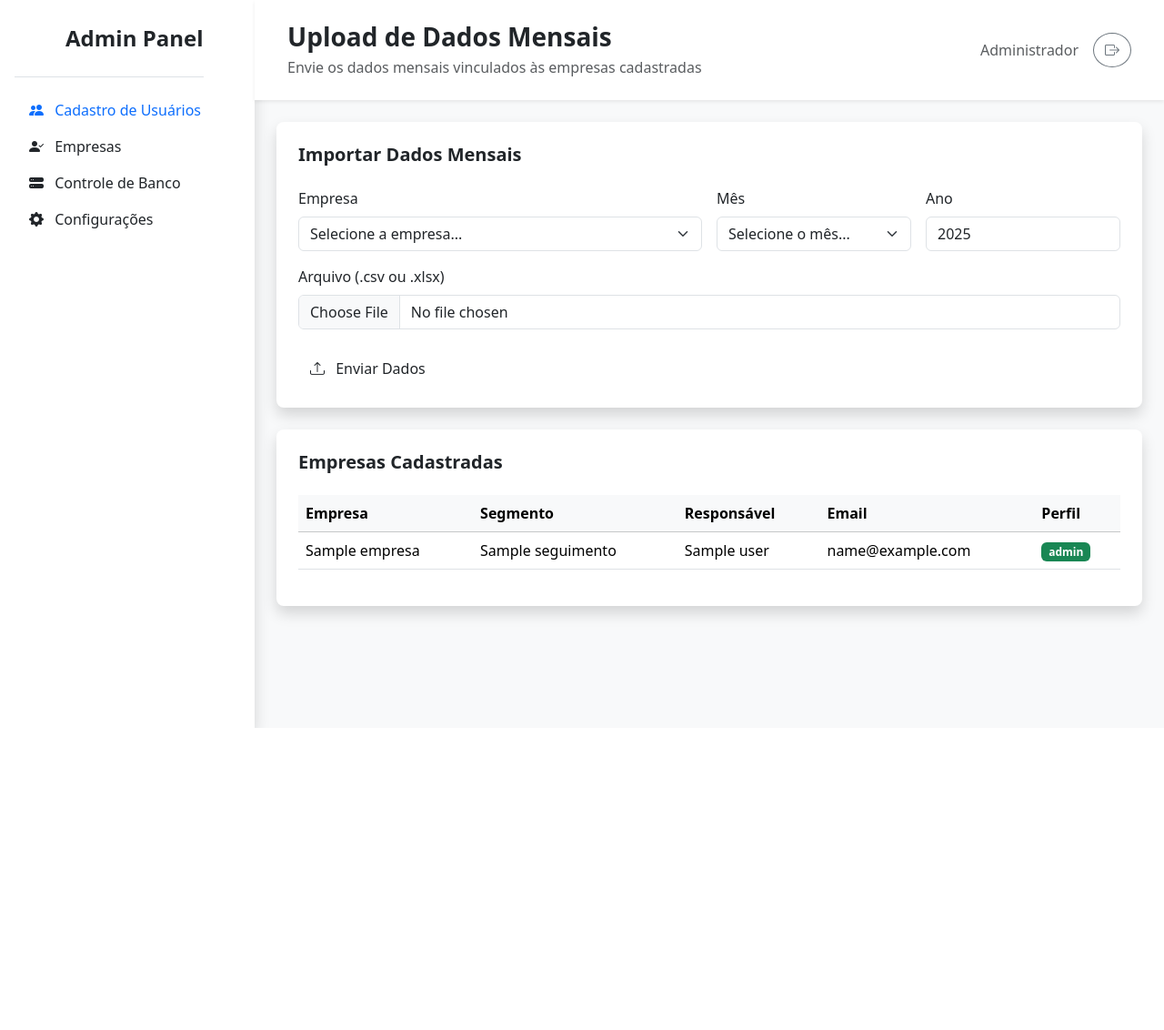
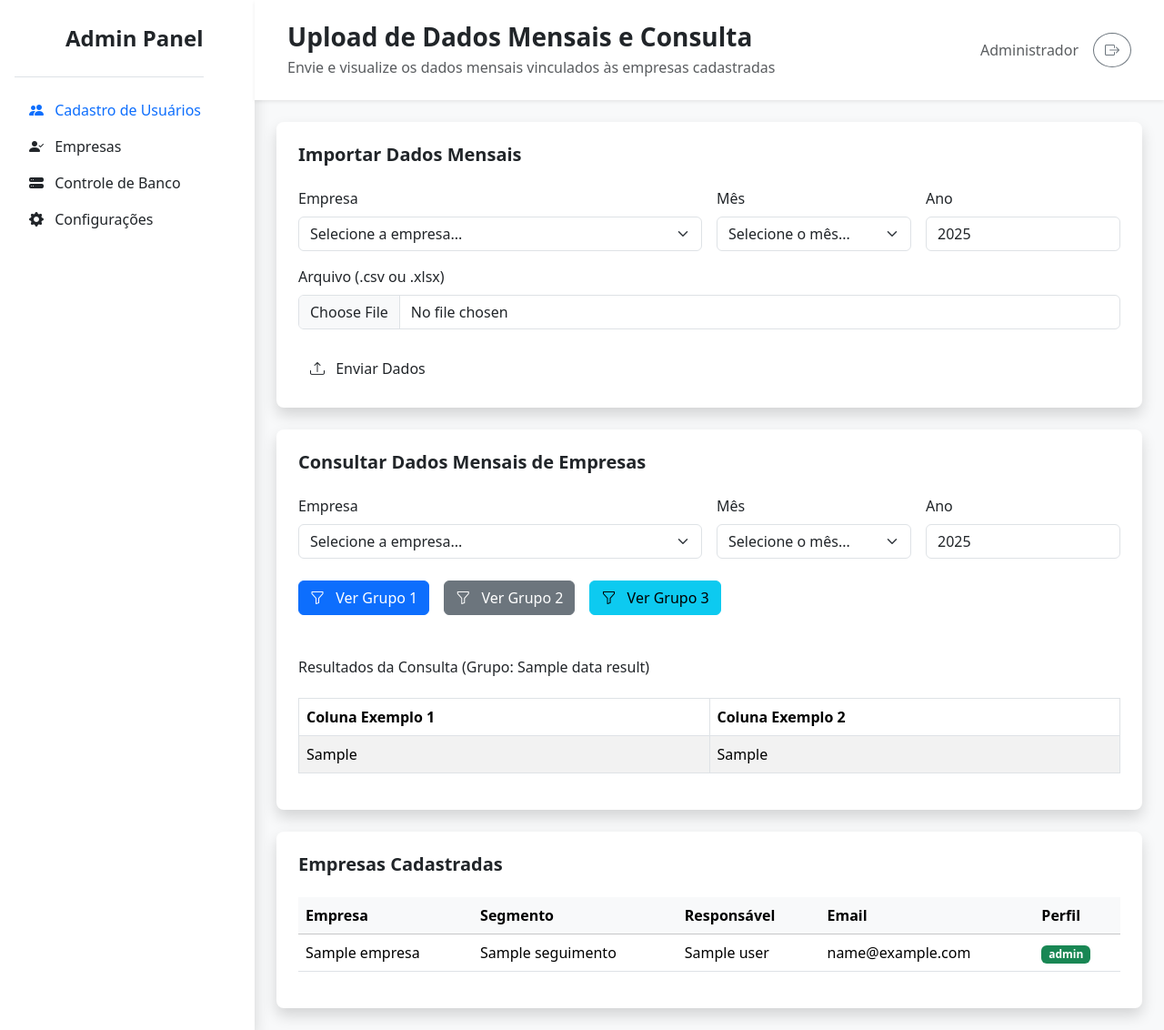
Before and after one commit to samuelfox30/WaysSolutionHub, a Flask app: template src/templates/admin/empresas.html in a window 1280 px wide. Shown: the whole page at 91% size. Before the commit the page ends 800 px from the top, so only its background shows below. Run offline with Flask 3, Linux system fonts and the light colour scheme; the template is opened without the code that fills it: most values are stand-ins (such as "Sample title", 1, 10 or a date in 2020).

```diff
--- a/src/templates/admin/empresas.html
+++ b/src/templates/admin/empresas.html
@@ -1,7 +1,7 @@
 {% extends "admin/base.html" %}
 
-{% block header_title %}Upload de Dados Mensais{% endblock %}
-{% block header_subtitle %}Envie os dados mensais vinculados às empresas cadastradas{% endblock %}
+{% block header_title %}Upload de Dados Mensais e Consulta{% endblock %}
+{% block header_subtitle %}Envie e visualize os dados mensais vinculados às empresas cadastradas{% endblock %}
 
 {% block content %}
     <div id="loading-overlay" class="loading-overlay">
@@ -69,6 +69,82 @@
         </form>
     </div>
 
+    <div class="bg-white rounded-3 shadow p-4 mb-4">
+        <h2 class="h5 fw-semibold text-dark mb-4">Consultar Dados Mensais de Empresas</h2>
+        <form id="consult-form" action="{{ url_for('admin.consultar_dados') }}" method="get" class="row g-3">
+            <div class="col-md-6">
+                <label for="consultEmpresaSelect" class="form-label">Empresa</label>
+                <select class="form-select" id="consultEmpresaSelect" name="empresa" required>
+                    <option selected disabled value="">Selecione a empresa...</option>
+                    {% for user in users %}
+                        <option value="{{ user.empresa }}" {% if request.args.get('empresa') == user.empresa %}selected{% endif %}>{{ user.empresa }}</option>
+                    {% endfor %}
+                </select>
+            </div>
+            <div class="col-md-3">
+                <label for="consultMesSelect" class="form-label">Mês</label>
+                <select class="form-select" id="consultMesSelect" name="mes" required>
+                    <option selected disabled value="">Selecione o mês...</option>
+                    <option value="01" {% if request.args.get('mes') == '01' %}selected{% endif %}>Janeiro</option>
+                    <option value="02" {% if request.args.get('mes') == '02' %}selected{% endif %}>Fevereiro</option>
+                    <option value="03" {% if request.args.get('mes') == '03' %}selected{% endif %}>Março</option>
+                    <option value="04" {% if request.args.get('mes') == '04' %}selected{% endif %}>Abril</option>
+                    <option value="05" {% if request.args.get('mes') == '05' %}selected{% endif %}>Maio</option>
+                    <option value="06" {% if request.args.get('mes') == '06' %}selected{% endif %}>Junho</option>
+                    <option value="07" {% if request.args.get('mes') == '07' %}selected{% endif %}>Julho</option>
+                    <option value="08" {% if request.args.get('mes') == '08' %}selected{% endif %}>Agosto</option>
+                    <option value="09" {% if request.args.get('mes') == '09' %}selected{% endif %}>Setembro</option>
+                    <option value="10" {% if request.args.get('mes') == '10' %}selected{% endif %}>Outubro</option>
+                    <option value="11" {% if request.args.get('mes') == '11' %}selected{% endif %}>Novembro</option>
+                    <option value="12" {% if request.args.get('mes') == '12' %}selected{% endif %}>Dezembro</option>
+                </select>
+            </div>
+            <div class="col-md-3">
+                <label for="consultAnoInput" class="form-label">Ano</label>
+                <input type="number" class="form-control" id="consultAnoInput" name="ano" min="2000" max="2100" value="{{ request.args.get('ano') or 2025 }}" required>
+            </div>
+
+            <input type="hidden" name="data_group" id="dataGroupInput" value="">
+
+            <div class="col-12 mt-4 d-flex gap-3">
+                <button type="submit" onclick="setGroup('grupo1')" class="btn btn-primary">
+                    <i class="bi bi-funnel me-2"></i> Ver Grupo 1
+                </button>
+                <button type="submit" onclick="setGroup('grupo2')" class="btn btn-secondary">
+                    <i class="bi bi-funnel me-2"></i> Ver Grupo 2
+                </button>
+                <button type="submit" onclick="setGroup('grupo3')" class="btn btn-info">
+                    <i class="bi bi-funnel me-2"></i> Ver Grupo 3
+                </button>
+            </div>
+        </form>
+
+        {% if data_results %}
+            <h3 class="h6 mt-5">Resultados da Consulta (Grupo: {{ data_results.group_name }})</h3>
+            <div class="table-responsive">
+                <table class="table table-bordered table-striped mt-3">
+                    <thead>
+                        <tr>
+                            <th>Coluna Exemplo 1</th>
+                            <th>Coluna Exemplo 2</th>
+                        </tr>
+                    </thead>
+                    <tbody>
+                        {% for row in data_results.data %}
+                        <tr>
+                            <td>{{ row.coluna1 }}</td>
+                            <td>{{ row.coluna2 }}</td>
+                        </tr>
+                        {% endfor %}
+                    </tbody>
+                </table>
+            </div>
+            {% if not data_results.data %}
+                <p class="mt-3 alert alert-warning">Nenhum dado encontrado para os filtros selecionados no Grupo {{ data_results.group_name }}.</p>
+            {% endif %}
+        {% endif %}
+    </div>
+
     <div class="bg-white rounded-3 shadow p-4">
         <h2 class="h5 fw-semibold text-dark mb-4">Empresas Cadastradas</h2>
         <div class="table-responsive" style="max-width: 100%; overflow-x: auto;">
@@ -90,7 +166,7 @@
                         <td>{{ user.nome }}</td>
                         <td>{{ user.email }}</td>
                         <td>
-                            <span class="badge {% if user.perfil == 'admin' %}text-bg-warning{% else %}text-bg-success{% endif %}">
+                            <span class="badge {% if user.role == 'admin' %}text-bg-warning{% else %}text-bg-success{% endif %}">
                                 {{ user.role }}
                             </span>
                         </td>
@@ -118,7 +194,6 @@
             justify-content: center;
             align-items: center;
             z-index: 9999;
-
             visibility: hidden;
             opacity: 0;
             transition: opacity 0.4s ease;
@@ -132,39 +207,38 @@
         .spinner-border {
             width: 3.5rem;
             height: 3.5rem;
-            color: #ff9900 !important; /* Exemplo de cor laranja */
+            color: #ff9900 !important;
         }
 
-        /* Garante que o spinner não atrapalhe o layout do Bootstrap se estiver usando classes globais */
         .text-orange {
             color: #ff9900 !important;
         }
     </style>
 
     <script>
+        // Função para setar o valor do grupo antes de submeter o formulário de consulta
+        function setGroup(groupName) {
+            document.getElementById('dataGroupInput').value = groupName;
+            // O formulário de consulta será submetido logo em seguida pelo 'type="submit"' do botão.
+        }
+
         document.addEventListener('DOMContentLoaded', function() {
-            const form = document.getElementById('upload-form');
+            const uploadForm = document.getElementById('upload-form');
             const loadingOverlay = document.getElementById('loading-overlay');
             const submitButton = document.getElementById('submit-button');
             const fileInput = document.getElementById('arquivoEmpresas');
 
-            if (form && loadingOverlay && submitButton) {
-                // Adiciona um listener para o evento de envio do formulário
-                form.addEventListener('submit', function(event) {
+            // Lógica do Spinner no Upload
+            if (uploadForm && loadingOverlay && submitButton) {
+                uploadForm.addEventListener('submit', function(event) {
 
-                    // Validação de que um arquivo foi selecionado (se o HTML falhar)
                     if (fileInput.files.length === 0) {
                         return;
                     }
 
-                    // 1. Ativa o overlay de carregamento
                     loadingOverlay.classList.add('active');
-
-                    // 2. Desabilita o botão e muda o texto
                     submitButton.disabled = true;
                     submitButton.innerHTML = '<span class="spinner-border spinner-border-sm me-2" role="status" aria-hidden="true"></span> Processando...';
-
-                    // A submissão continua, e o Python faz o trabalho
                 });
             }
         });
```
Also changed, not shown: src/pages/admin/admin.py (+22 -2 lines).
